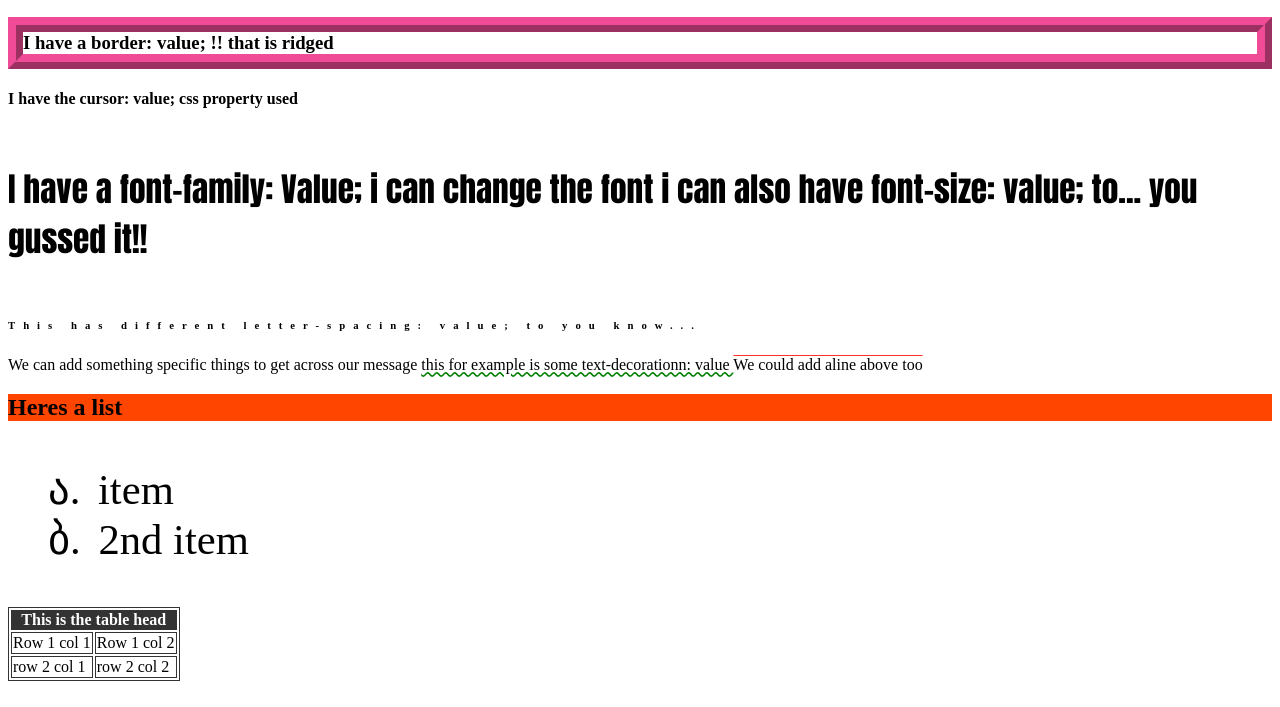
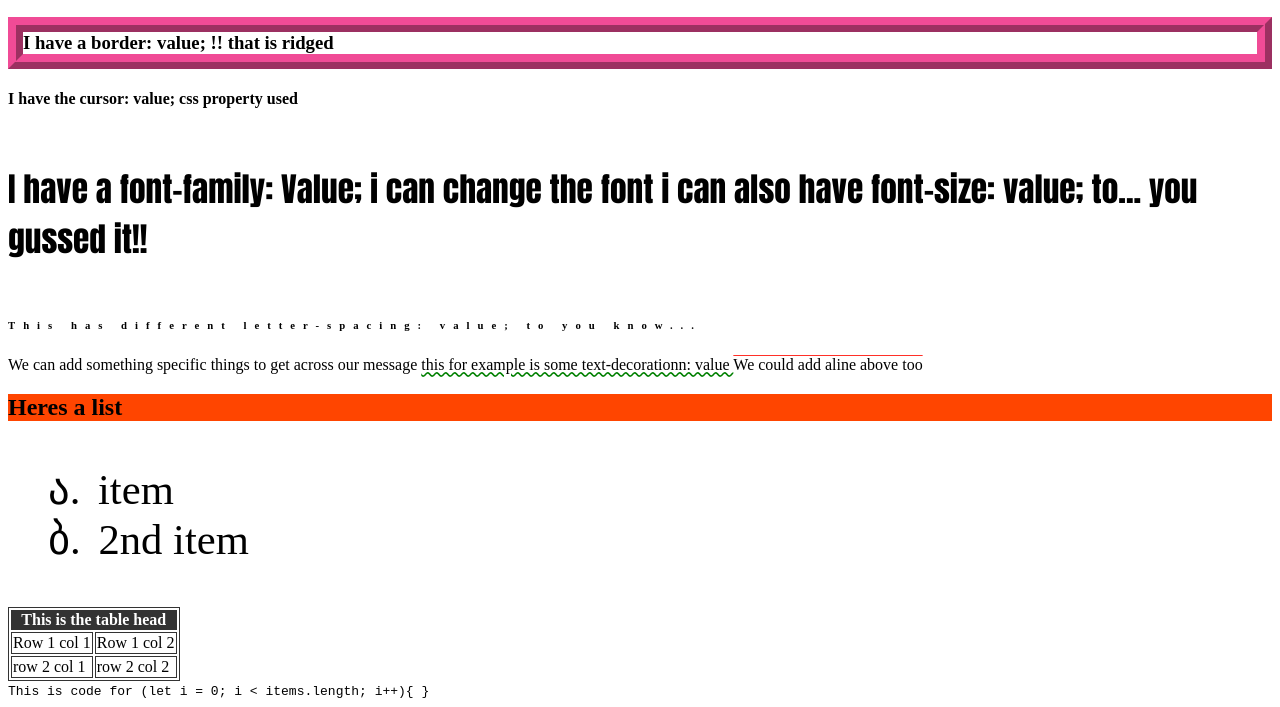
Before and after one commit to garethnoob/CssProject, a plain HTML site: page index.html in a window 1280 px wide. Shown: the part 110-817 px from the top of the page. Drawn offline with Linux system fonts and the light colour scheme.

Commit message:
add code block

```diff
--- a/index.html
+++ b/index.html
@@ -53,7 +53,8 @@
                 </tr>
             </tbody>
         </table>
-
+        <code >This is code for (let i = 0; i < items.length; i++){
+        }</code>
 
     </main>
 </body>
```
